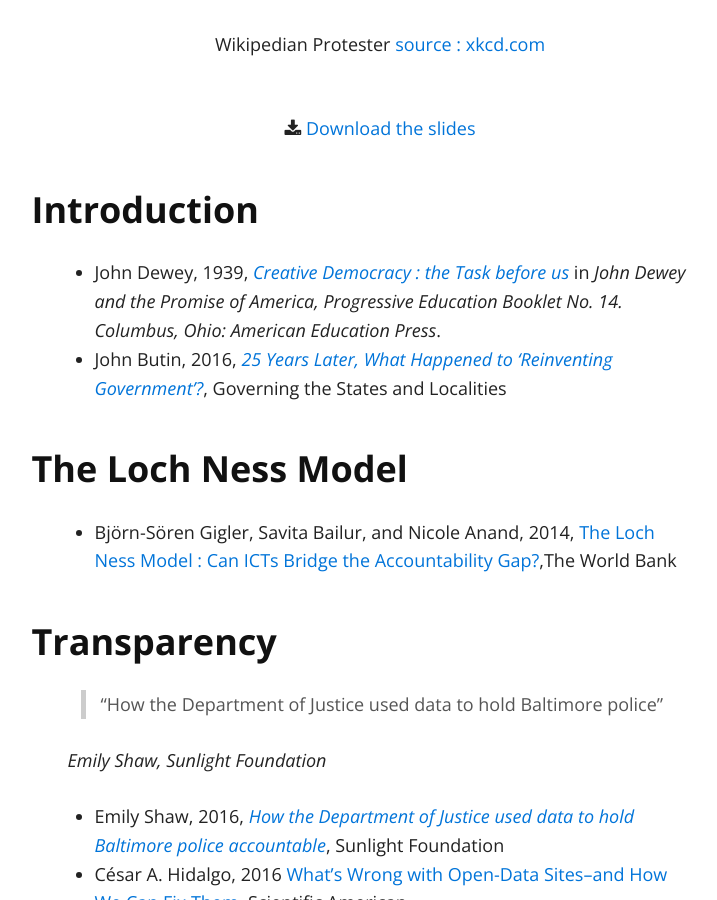
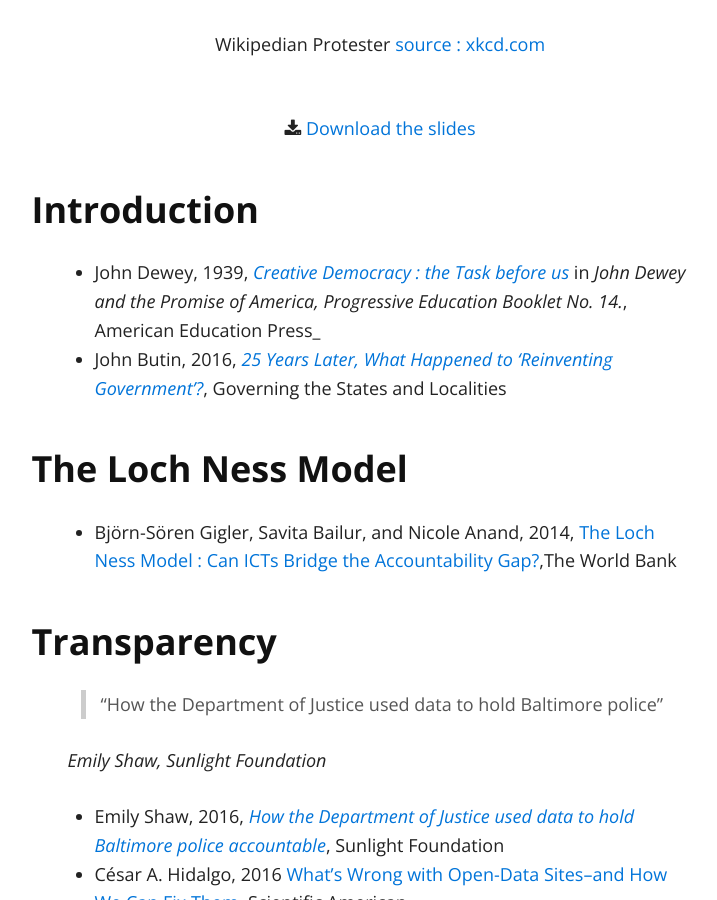
Before and after one commit to PLrolle/digitalmediasociety, a Jekyll site: the page built from session2.md, in a window 1280 px wide and 900 px high, scrolled down 964 px. Shown: the whole window, without its empty margins (260-977 px from the left). Built offline with Jekyll 4.4.1, drawn with Linux system fonts in a browser that asks for light colours; nearby versions of some CDN libraries; our own code applies the rules of GitHub Pages for plain Markdown files.

```diff
--- a/session2.md
+++ b/session2.md
@@ -13,13 +13,13 @@ layout: default
 
 ### Introduction
 
-- John Dewey, 1939, [_Creative Democracy : the Task before us_](http://pages.uoregon.edu/koopman/courses_readings/dewey/dewey_creative_democracy.pdf) in _John Dewey and the Promise of America, Progressive Education Booklet No. 14. Columbus, Ohio: American Education Press_.
+- John Dewey, 1939, [_Creative Democracy : the Task before us_](http://pages.uoregon.edu/koopman/courses_readings/dewey/dewey_creative_democracy.pdf) in _John Dewey and the Promise of America, Progressive Education Booklet No. 14._, American Education Press_
 - John Butin, 2016, [*25 Years Later, What Happened to 'Reinventing Government'?*](http://www.governing.com/topics/mgmt/gov-reinventing-government-book.html), Governing the States and Localities
 
 
 ### The Loch Ness Model
 
-- Björn-Sören Gigler, Savita Bailur, and Nicole Anand, 2014, [The Loch Ness Model : Can ICTs Bridge the Accountability Gap?](https://openknowledge.worldbank.org/bitstream/handle/10986/20113/901750WP0Box385308B00PUBLIC00loch0ness.pdf?sequence=1&isAllowed=y),The World Bank
+- Björn-Sören Gigler, Savita Bailur, and Nicole Anand, 2014, [The Loch Ness Model : Can ICTs Bridge the Accountability Gap?](*https://openknowledge.worldbank.org/bitstream/handle/10986/20113/901750WP0Box385308B00PUBLIC00loch0ness.pdf?sequence=1&isAllowed=y*),The World Bank
 
 
 ### Transparency
```
Also changed, not shown: 1 other file.
